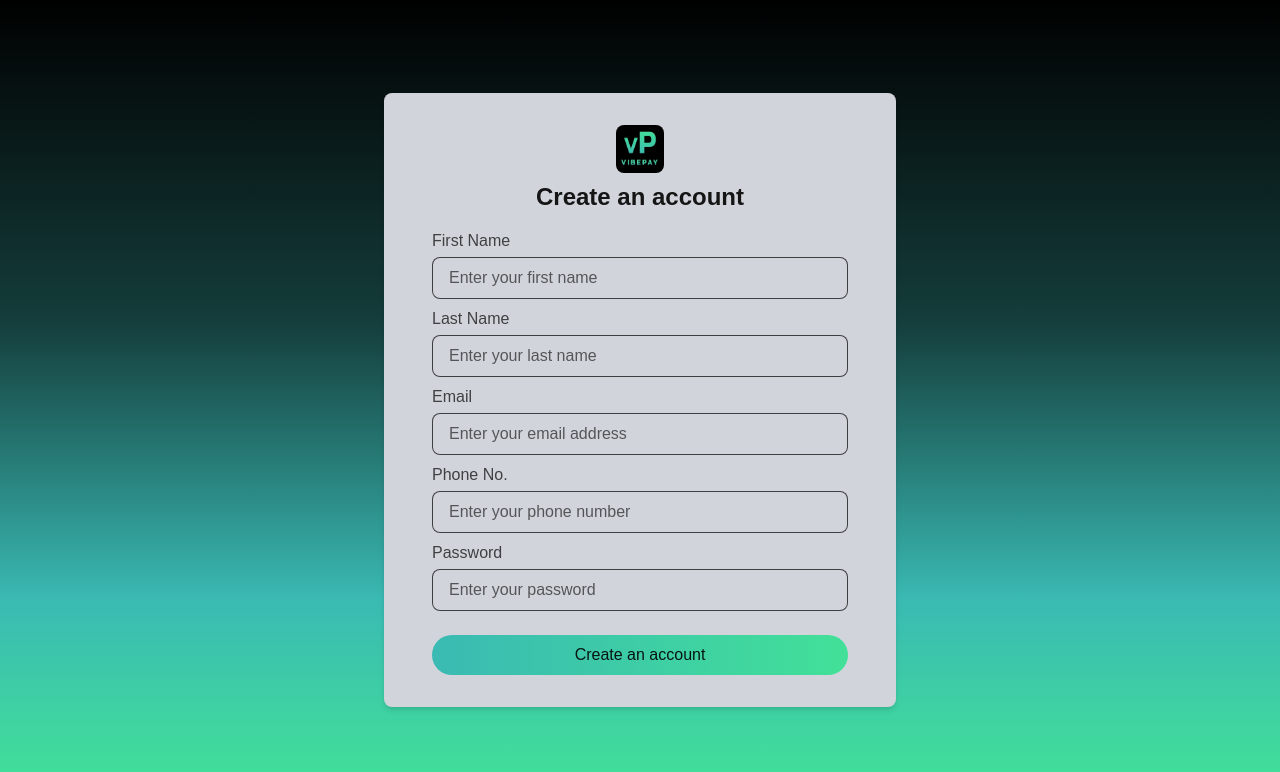
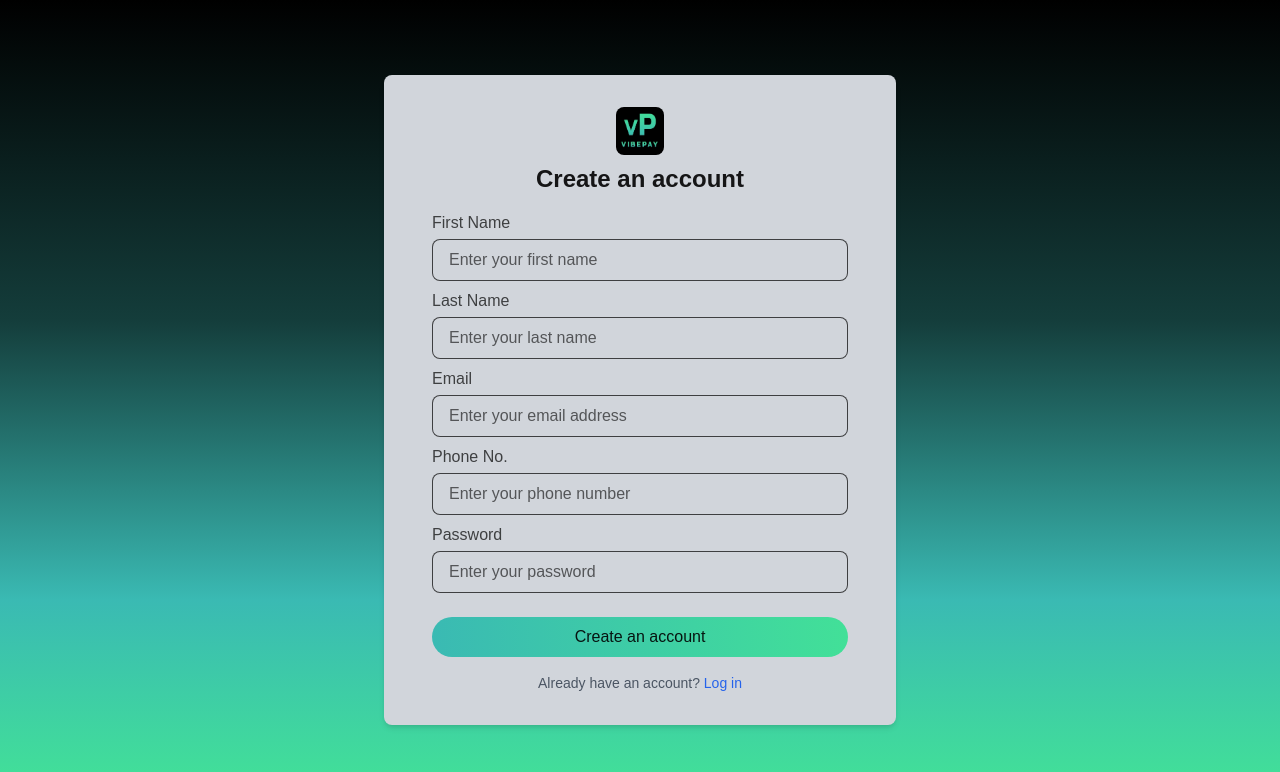
Before and after one commit to virendrapatil24/vibepay, a React (Vite) app in the folder client/: page / in a window 1280 px wide. Shown: the top 772 px of the page. Built offline with nearby package versions, Linux system fonts and the light colour scheme.

Commit message:
adds login link

```diff
--- a/client/src/pages/SignupPage.tsx
+++ b/client/src/pages/SignupPage.tsx
@@ -115,6 +115,15 @@ const SignupPage = () => {
         >
           Create an account
         </button>
+        <p className="mt-2 text-center text-sm text-gray-600">
+          Already have an account?{" "}
+          <a
+            href="/login"
+            className="text-blue-600 hover:underline font-medium"
+          >
+            Log in
+          </a>
+        </p>
       </form>
     </div>
   );
```
